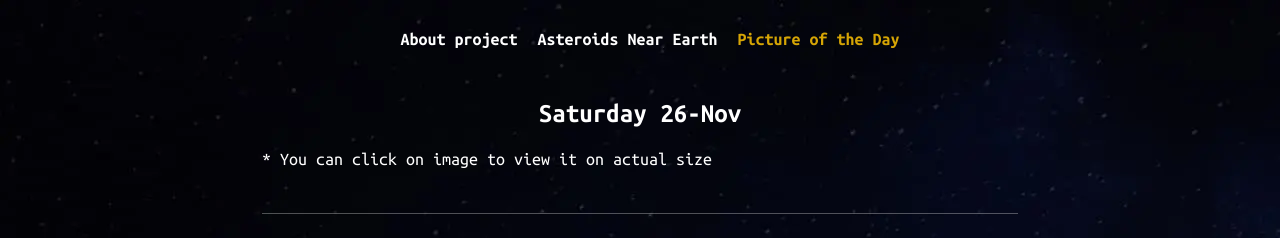
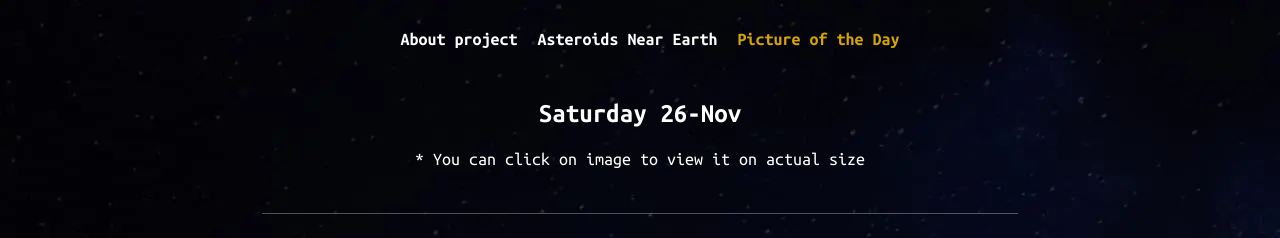
Before and after one commit to RahymCharyyev/asteroids-app, a Vue app: page /picture in a window 1280 px wide. Shown: the top 238 px of the page. Built offline with nearby package versions, Linux system fonts and the light colour scheme; no server answers.

Commit message:
Update PictureLayout.vue

```diff
--- a/src/components/PictureLayout.vue
+++ b/src/components/PictureLayout.vue
@@ -20,7 +20,8 @@ const footer = computed(() => `© ${new Date().getFullYear()} developed by RC`);
 </script>
 
 <style scoped>
-.title {
+.title,
+.subtitle {
   text-align: center;
 }
 
```
